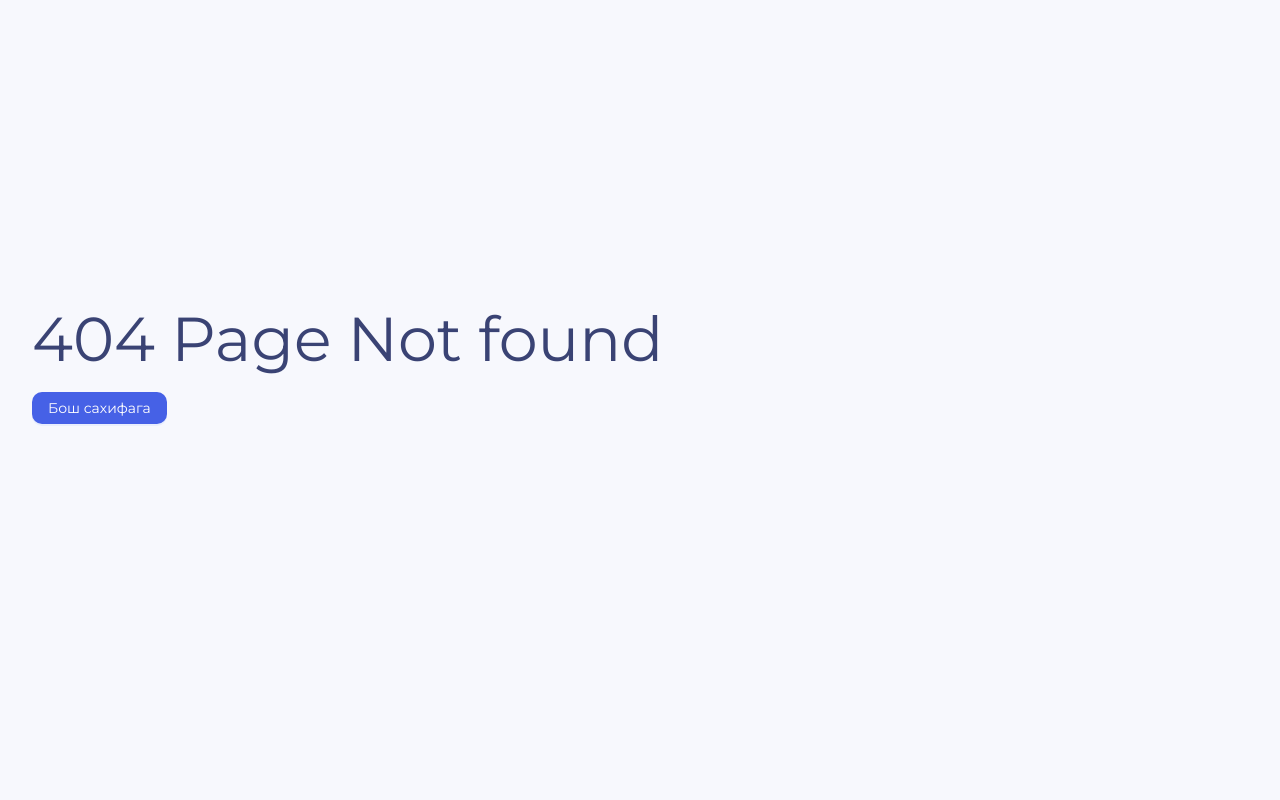
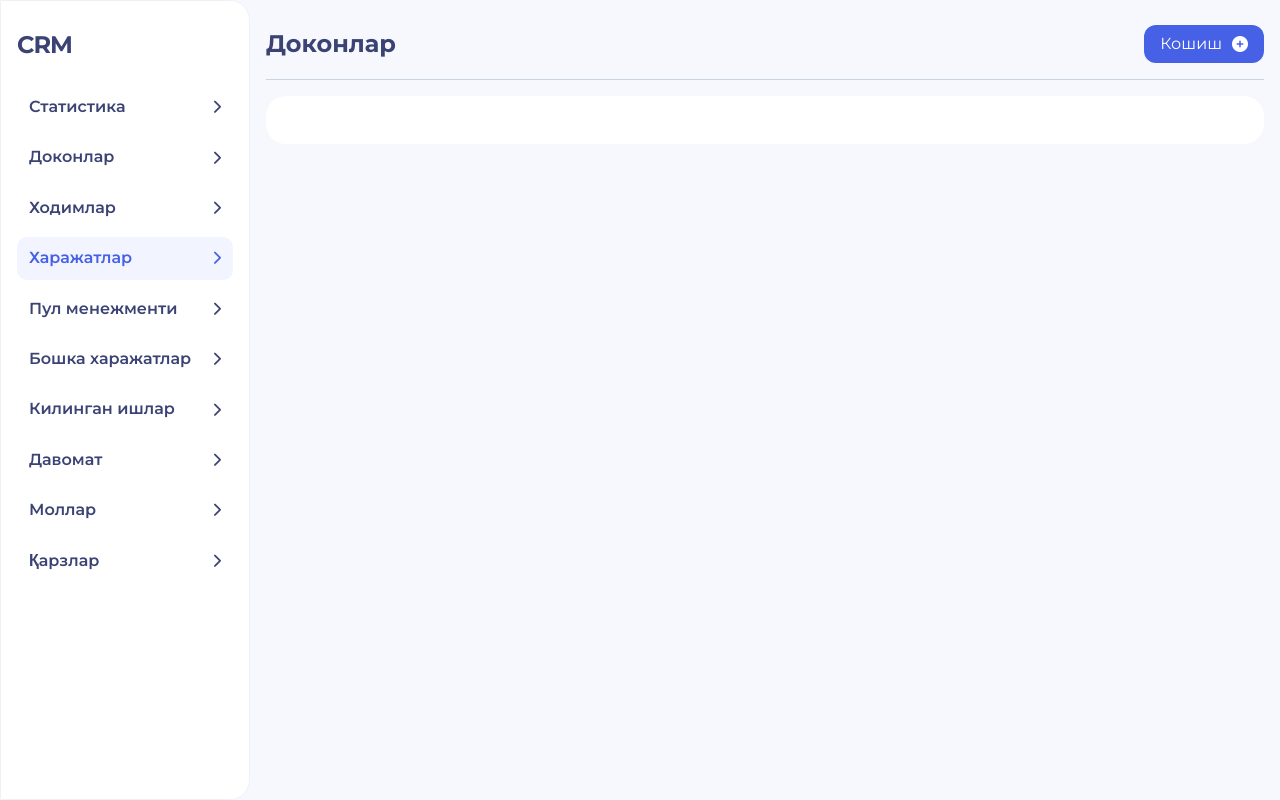
Before and after one commit to abdusamadweb/umar-crm, a React (Vite) app: page /xarajatlar in a window 1280 px wide. Before the commit this address had no page. Built offline with nearby package versions, Linux system fonts and the light colour scheme; sample sign-in values are in the browser's storage.

Commit message:
finish 9.8
Signed-off-by: abdusamadweb <abdusamadweb@gmail.com>

```diff
--- a/src/components/header/NavBar.jsx
+++ b/src/components/header/NavBar.jsx
@@ -9,10 +9,6 @@ const NavBar = ({ openMenu, setOpenMenu }) => {
             link: '/'
         },
         {
-            name: 'Килинган ишлар',
-            link: '/works'
-        },
-        {
             name: 'Доконлар',
             link: '/partners'
         },
@@ -21,12 +17,8 @@ const NavBar = ({ openMenu, setOpenMenu }) => {
             link: '/workers'
         },
         {
-            name: 'Давомат',
-            link: '/davomat'
-        },
-        {
-            name: 'Моллар',
-            link: '/products'
+            name: 'Харажатлар',
+            link: '/xarajatlar'
         },
         {
             name: 'Пул менежменти',
@@ -35,6 +27,18 @@ const NavBar = ({ openMenu, setOpenMenu }) => {
         {
             name: 'Бошка харажатлар',
             link: '/other'
+        },
+        {
+            name: 'Килинган ишлар',
+            link: '/works'
+        },
+        {
+            name: 'Давомат',
+            link: '/davomat'
+        },
+        {
+            name: 'Моллар',
+            link: '/products'
         },
         {
             name: 'Қарзлар',
--- /dev/null
+++ b/src/pages/xarajatlar/Xarajatlar.jsx
@@ -0,0 +1,30 @@
+import React, {useState} from 'react';
+import Title from "../../components/title/Title.jsx";
+import {Tooltip} from "antd";
+import {Link} from "react-router-dom";
+
+const Xarajatlar = () => {
+
+    const [modal, setModal] = useState('close')
+
+
+    return (
+        <div className="xarajatlar page">
+            <div className="container">
+                <div className="xarajatlar__inner">
+                    <Title
+                        title='Доконлар'
+                        btn='Кошиш'
+                        click={() => setModal('add')}
+                        icon={true}
+                    />
+                    <div className="content">
+
+                    </div>
+                </div>
+            </div>
+        </div>
+    );
+};
+
+export default Xarajatlar;
--- /dev/null
+++ b/src/pages/xarajatlar/Xrajatlar.scss
@@ -0,0 +1,5 @@
+@use "src/scss" as *;
+
+.xarajatlar {
+
+}
```
Also changed, not shown: src/routes/route.jsx (+6 -4 lines).
